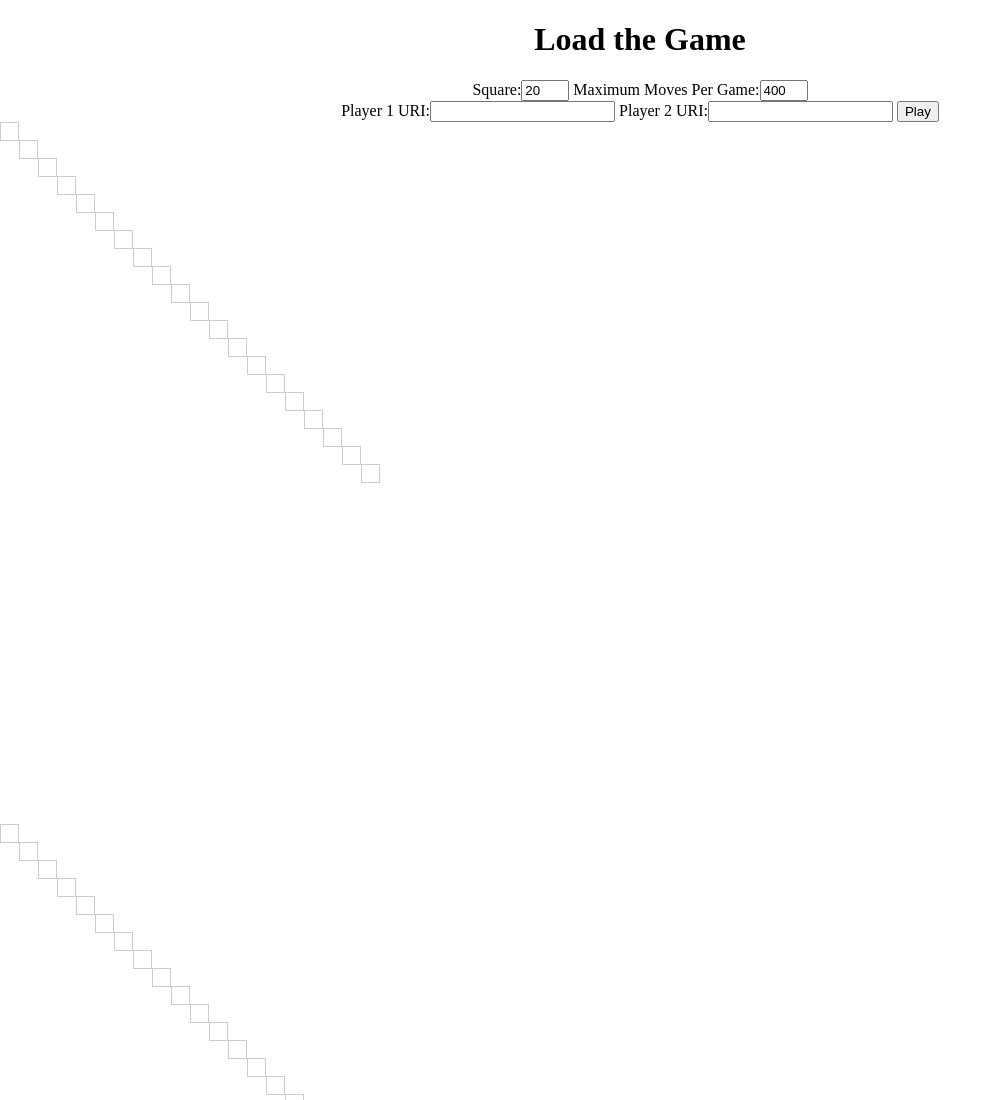
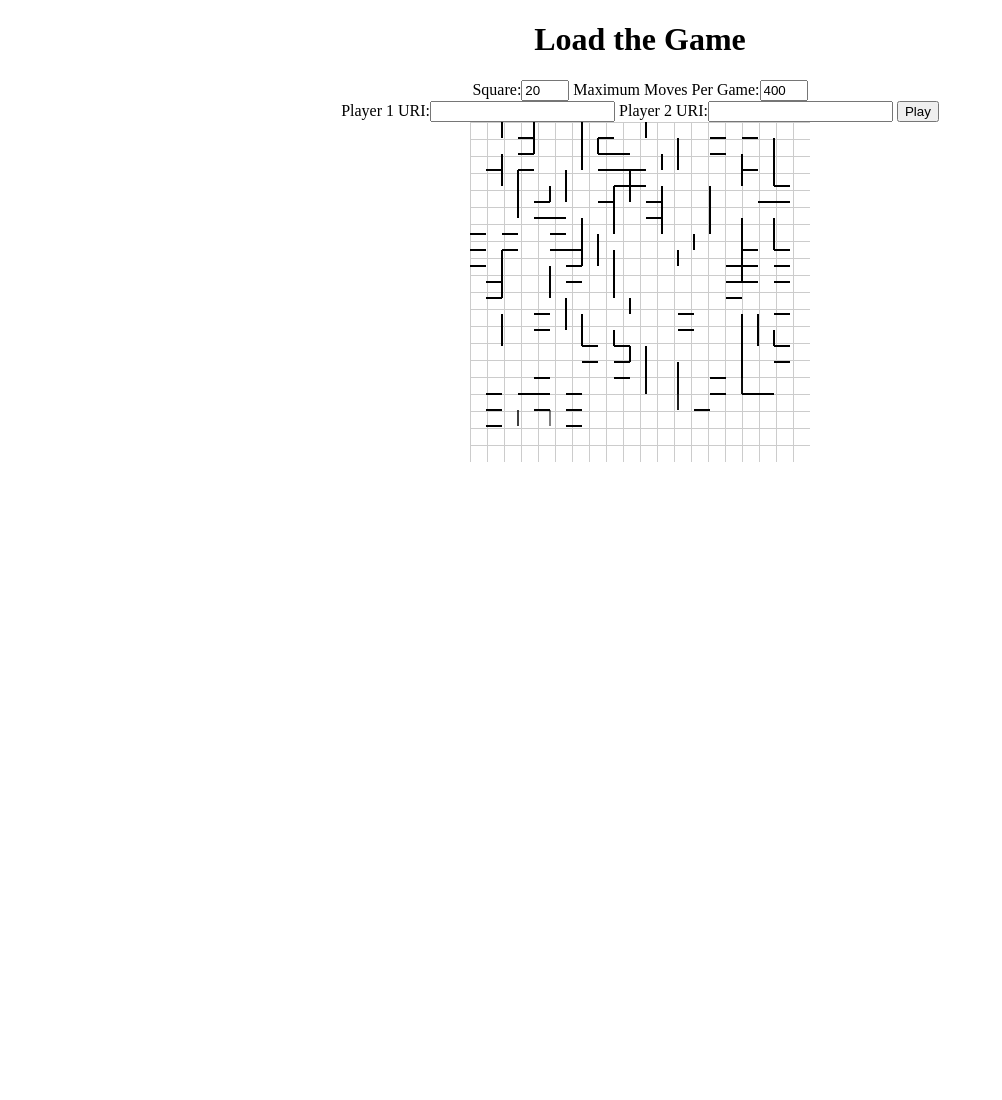
Before and after one commit to Mnrikard/AutomatronGame, an Electron app: page index.html in a window 1280 px wide. Shown: the top 1100 px of the page, without its empty margins (0-1002 px from the left). After the commit the page ends 800 px from the top, so only its background shows below. Drawn offline with Linux system fonts and the light colour scheme.

Commit message:
reworked with canvas

```diff
--- a/gameboard.js
+++ b/gameboard.js
@@ -33,7 +33,7 @@ gameengine.prototype.createRandomVertWalls = function(wallarray, possibles, wall
 };
 
 gameengine.prototype.randomWalls = function(wallarray) {
-	var wallPercent = 0.2*wallarray.length;
+	var wallPercent = 0.2*Math.pow(wallarray.length,2);
 
 	var walLen = 1;
 	var walsBuilt = 0;
@@ -54,6 +54,9 @@ gameengine.prototype.defineBoard = function(sq){
 	this.board.hwalls = [];
 	this.board.vwalls = [];
 
+	var size = 16;
+	this.board.tileSize = size;
+
 	if(sq < 1){
 		alert("why you no define larger board?");
 		return;
@@ -62,7 +65,12 @@ gameengine.prototype.defineBoard = function(sq){
 	for(var r=0;r<sq;r++) {
 		this.board.tiles.push({rowid:r,columns:[]});
 		for(var c=0;c<sq;c++){
-			this.board.tiles[r].columns.push({colid:c,contents:null});
+			this.board.tiles[r].columns.push({
+				colid:c,
+				contents:null,
+				x:(size*c)+c+1,
+				y:(size*r)+r+1
+			});
 		}
 	}
 
@@ -74,10 +82,24 @@ gameengine.prototype.defineBoard = function(sq){
 		}
 		for(var cn=0;cn<sq;cn++) {
 			if(rn < sq-1) {
-				this.board.hwalls[rn].walls.push({walid:cn,blocked:false});
+				this.board.hwalls[rn].walls.push({
+					walid:cn,
+					blocked:false,
+					x1:size*cn,
+					x2:size*(cn+1),
+					y1:(rn+1)*size,
+					y2:(rn+1)*size
+				});
 			}
 			if(cn < sq-1) {
-				this.board.vwalls[rn].walls.push({walid:cn,blocked:false});
+				this.board.vwalls[rn].walls.push({
+					walid:cn,
+					blocked:false,
+					x1:size*(1+cn),
+					x2:size*(1+cn),
+					y1:rn*size,
+					y2:(rn+1)*size
+				});
 			}
 		}
 	}
@@ -90,39 +112,41 @@ gameengine.prototype.clearBoard = function() {
 	this.board.tiles = [];
 	this.board.hwalls = [];
 	this.board.vwalls = [];
-
-	while(gameboard.firstChild) {
-		gameboard.removeChild(gameboard.firstChild);
-	}
 };
 
-gameengine.prototype.addTileRow = function(row){
-	var curRow = dom.createElement("div");
-	curRow.id = "row"+row;
-	curRow.className = "row";
-	gameboard.appendChild(curRow);
-	return curRow;
+gameengine.prototype.drawCanvas = function() {
+	var ctx = gamecanvas.getContext("2d");
+
+	ctx.fillStyle = "#cccccc";
+	var maxSize = ((this.board.tileSize+1)*(this.board.tiles.length))+1;
+	ctx.fillRect(0,0,maxSize,maxSize);
+
+	ctx.fillStyle = "#ffffff";
+	for(var r=0; r<this.board.tiles.length; r++) {
+		for(var c=0;c<this.board.tiles[r].columns.length;c++){
+			var cell = this.board.tiles[r].columns[c];
+			ctx.fillRect(cell.x,cell.y,this.board.tileSize,this.board.tileSize);
+		}
+	}
+
+	ctx.fillStyle = "#000000";
+
+	this.drawWall(ctx, this.board.hwalls);
+	this.drawWall(ctx, this.board.vwalls);
 };
 
-gameengine.prototype.addTile = function(column, rowindex, colindex) {
-	var tile = dom.createElement("div");
-	tile.className="tile";
-	tile.id = "tiler"+rowindex+"c"+colindex;
-	if(column.contents) {
-		tile.innerHTML = column.contents;
-	} else {
-		tile.innerHTML = "&nbsp;";
+gameengine.prototype.drawWall = function(ctx, wallarray) {
+	for(var wr=0;wr<wallarray.length;wr++) {
+		for(var wc=0;wc<wallarray[wr].walls.length;wc++) {
+			var wall = wallarray[wr].walls[wc];
+			if(wall.blocked) {
+				ctx.moveTo(wall.x1,wall.y1);
+				ctx.lineTo(wall.x2,wall.y2);
+				ctx.stroke();
+			}
+		}
 	}
-	gameboard.appendChild(tile);
-};
-
-gameengine.prototype.addWall = function(wall, row, col, classNm) {
-	var wall = dom.createElement("div");
-	wall.className = classNm;
-	wall.id = "wallr"+row+"c"+col;
-	wall.innerHTML = "&nbsp;";
-	gameboard.appendChild(wall);
-};
+}
 
 gameengine.prototype.drawBoard = function() {
 	this.clearBoard();
@@ -130,22 +154,7 @@ gameengine.prototype.drawBoard = function() {
 	var sq = parseInt(square.value);
 	this.defineBoard(sq);
 
-	for(var row=0;row<this.board.tiles.length;row++) {
-		var curRow = this.addTileRow(row);
-
-		for(var col=0;col < this.board.tiles[row].columns.length;col++){
-			this.addTile(this.board.tiles[row].columns[col],row,col);
-			if(col < this.board.vwalls[row].walls.length) {
-				this.addWall(this.board.vwalls[row].walls[col], row, col, "hwall");
-			}
-		}
-
-		if(row < this.board.hwalls.length) {
-			for(col=0;col < this.board.hwalls[row].walls.length;col++) {
-				this.addWall(this.board.hwalls[row].walls[col], row, col, "vwall");
-			}
-		}
-	}
+	this.drawCanvas();
 };
 
 var game = new gameengine();
--- a/index.html
+++ b/index.html
@@ -8,6 +8,7 @@
 		.tile {height:17px;width:17px;border:solid #ccc 1px;float:left;}
 		.row {clear:left;}
 		body {text-align:center;margin:auto;}
+		canvas {margin-left:auto;margin-right:auto;}
 	</style>
   </head>
   <body>
@@ -21,7 +22,7 @@
 		<label for="player2">Player 2 URI:</label><input id="player2" />
 		<input type="button" value="Play" id="playButton" />
 	</div>
-	<div id="gameboard"></div>
+	<canvas id="gamecanvas" width="340" height="340"></canvas>
 	<script>
 	var dom = document;
 	require('./gameboard.js');
```
